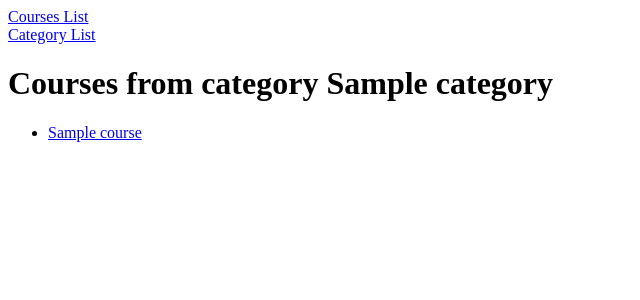
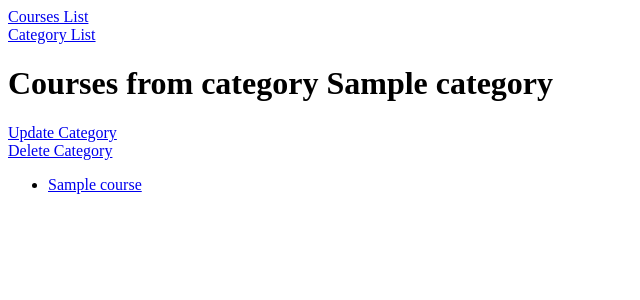
Before and after one commit to Buchak/site_online_course, a Django app: a page that uses site_online_course/main/templates/main/category_detail.html in a window 1280 px wide. Shown: the top 300 px of the page, without its empty margins (0-640 px from the left). Run offline with Django 5.2, Linux system fonts and the light colour scheme; tables that the repository leaves empty hold one stand-in row (values such as "Sample post").

Commit message:
Added CategoryDeleteView

```diff
--- a/site_online_course/main/templates/main/category_detail.html
+++ b/site_online_course/main/templates/main/category_detail.html
@@ -6,6 +6,15 @@
 
 {% block body %}
 	<h1>Courses from category {{ category.name }}</h1>
+
+    <div>
+        <a href="{% url 'main:update_category' category_slug=category.slug %}">Update Category</a>
+    </div>
+
+    <div>
+        <a href="{% url 'main:delete_category' category_slug=category.slug %}">Delete Category</a>
+    </div>
+
     <ul>
         {% for course in category.courses.all %}
             <li>
--- a/site_online_course/main/urls.py
+++ b/site_online_course/main/urls.py
@@ -7,6 +7,8 @@ urlpatterns = [
     path('category/', views.CategoryListView.as_view(), name='category_list'),
     path('category/create-category', views.CategoryCreateView.as_view(), name='create_category'),
     path('category/<slug:category_slug>/', views.CategoryDetailView.as_view(), name='category_detail'),
+    path('category/<slug:category_slug>/update-category', views.CategoryUpdateView.as_view(), name='update_category'),
+    path('category/<slug:category_slug>/delete-category', views.CategoryDeleteView.as_view(), name='delete_category'),
 
     path('create-course/', views.CourseCreateView.as_view(), name='create_course'),
     path('courses/', views.CoursesListView.as_view(), name='courses_list'),
--- a/site_online_course/main/views.py
+++ b/site_online_course/main/views.py
@@ -92,6 +92,24 @@ class CategoryDetailView(DetailView):
 class CategoryCreateView(CreateView):
     model = Category
     fields = ['name',]
+    success_url = reverse_lazy('main:category_list')
+
+
+class CategoryUpdateView(UpdateView):
+    model = Category
+    fields = ['name',]
+    slug_url_kwarg = 'category_slug'
+
+    def get_success_url(self):
+        return reverse(
+            'main:category_detail',
+            kwargs={'category_slug': self.object.slug}
+        )
+
+
+class CategoryDeleteView(DeleteView):
+    model = Category
+    slug_url_kwarg = 'category_slug'
     success_url = reverse_lazy('main:category_list')
 
 
```
Also changed, not shown: site_online_course/main/templates/main/category_confirm_delete.html (added, +16 -0 lines), site_online_course/main/templates/main/category_update_form.html (added, +16 -0 lines).
